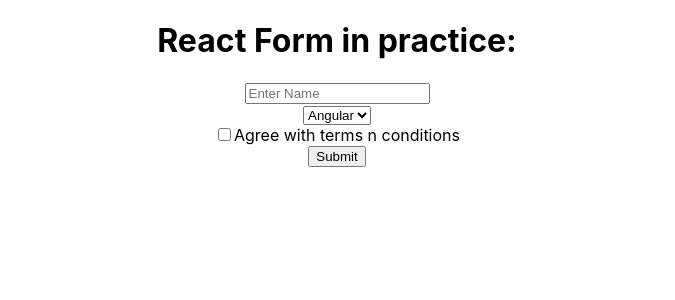
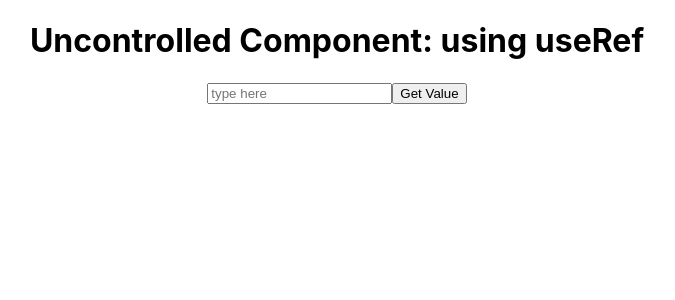
Before and after one commit to Raviegupta/React-Practice, a React (Create React App) app: page / in a window 1280 px wide. Shown: the top 300 px of the page, without its empty margins (303-978 px from the left). Built offline with nearby package versions, Linux system fonts and the light colour scheme.

Commit message:
React Forms: Uncontrolled Component: useRef

```diff
--- a/src/App.js
+++ b/src/App.js
@@ -21,6 +21,7 @@ import ContextAPIchild from './Hooks/ContextAPI/ContextAPIchild';
 import ContextAPIotherchild from './Hooks/ContextAPI/ContextAPIotherchild';
 
 import ReactForm1 from './FormsReact/ReactForm1';
+import UseRefUncontrolled from './FormsReact/UseRefUncontrolled';
 
 
 
@@ -58,7 +59,8 @@ function App() {
       {/* <ContextAPIchild /> */}
       {/* <ContextAPIotherchild /> */}
 
-      <ReactForm1 />
+      {/* <ReactForm1 /> */}
+      <UseRefUncontrolled />
     </div>
     </GlobalInfo.Provider>
   );
--- /dev/null
+++ b/src/FormsReact/UseRefUncontrolled.jsx
@@ -0,0 +1,27 @@
+import React, { useRef } from 'react'
+
+const UseRefUncontrolled = () => {
+
+    const inputRef = useRef(null);
+
+    const handleClick = () => {
+        alert(`Input value: ${inputRef.current.value}`);
+        console.log(inputRef.current)
+        console.log(inputRef.current.value);
+        console.log(inputRef.current.type);
+        console.log(inputRef.current.placeholder);
+
+        inputRef.current.style.backgroundColor = 'red';
+    }
+
+  return (
+    <div>
+        <h1>Uncontrolled Component: using useRef</h1>
+
+        <input type="text" ref={inputRef} name="" id="" placeholder='type here' />
+        <button onClick={handleClick}>Get Value</button>
+    </div>
+  )
+}
+
+export default UseRefUncontrolled
```
Also changed, not shown: 1 other file (tests, documents, lock files or other folders).
